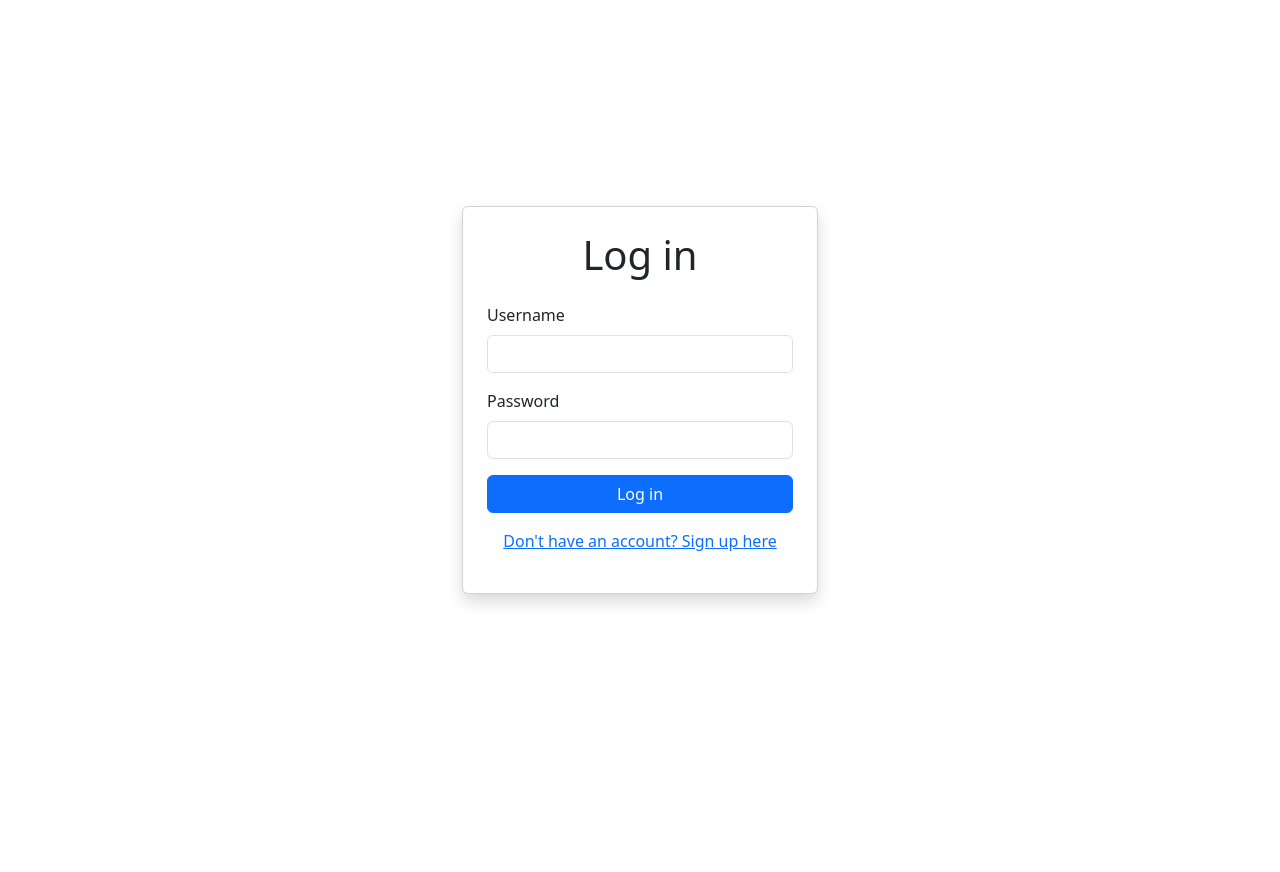
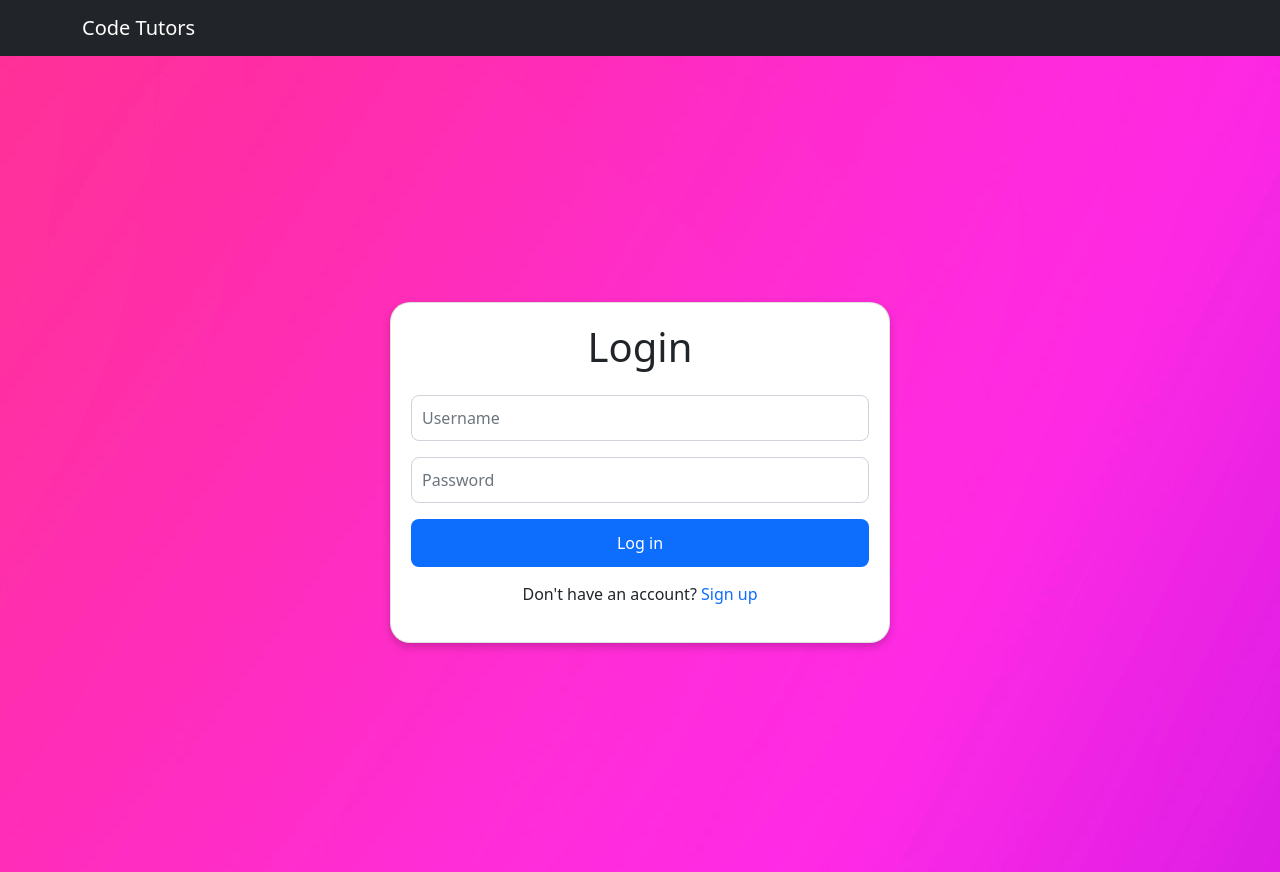
Before and after one commit to angelmohamed/codetutors, a Django app: template tutorials/templates/log_in.html in a window 1280 px wide. Before the commit the page ends 605 px from the top, so only its background shows below. Run offline with Django 3.2, Linux system fonts and the light colour scheme; the template is opened without the code that fills it, so the values that code supplies are empty; some libraries are stand-ins or nearby versions.

Commit message:
sign up and login pages front end

```diff
--- a/static/custom.css
+++ b/static/custom.css
@@ -1,15 +1,11 @@
-/*
- * Alerts
- */
-
-.alert {
-  border-radius: 0px;
-}
-
-
 /*
  * Cover page
  */
+
+.body-style {
+  background: url('/static/electric-pink-color-abstraction.jpg') no-repeat center center;
+
+}
 
 .content {
   padding-top: 10px;
@@ -37,16 +33,18 @@ p.cover-text {
 }
 
 .cover-card {
-  background-color: rgba(245, 245, 245, 0.6);
+  background-size: cover;
   max-width: 30rem;
   padding-top: 30px;
   padding-left: 50px;
   padding-right: 50px;
   padding-bottom: 30px;
   border-radius: 15%;
+  color: #000000; /* Optional: Set text color to ensure readability on the background */
 }
+
 .cover-card-block {
-  opacity: 1
+  opacity: 1;
 }
 
 
--- a/tutorials/templates/base.html
+++ b/tutorials/templates/base.html
@@ -7,9 +7,9 @@
     <link href="https://cdn.jsdelivr.net/npm/bootstrap@5.1.2/dist/css/bootstrap.min.css" rel="stylesheet" integrity="sha384-uWxY/CJNBR+1zjPWmfnSnVxwRheevXITnMqoEIeG1LJrdI0GlVs/9cVSyPYXdcSF" crossorigin="anonymous">
     <link href="{% static 'custom.css' %}" rel="stylesheet">
     <link rel="stylesheet" href="https://cdn.jsdelivr.net/npm/bootstrap-icons@1.5.0/font/bootstrap-icons.css">
-    <title>Code Tutors</title>
+    <title>CodeTutors</title>
   </head>
-  <body>
+  <body class="body-style">
     {% block body %}
     {% endblock %}
     <script src="https://cdn.jsdelivr.net/npm/@popperjs/core@2.10.2/dist/umd/popper.min.js" integrity="sha384-7+zCNj/IqJ95wo16oMtfsKbZ9ccEh31eOz1HGyDuCQ6wgnyJNSYdrPa03rtR1zdB" crossorigin="anonymous"></script>
--- a/tutorials/templates/log_in.html
+++ b/tutorials/templates/log_in.html
@@ -1,36 +1,82 @@
-<!DOCTYPE html>
-<html lang="en">
-<head>
-  <meta charset="UTF-8">
-  <meta name="viewport" content="width=device-width, initial-scale=1.0">
-  <title>Login - Code Tutors</title>
-  <link rel="stylesheet" href="static/custom.css">
-  <link href="https://cdn.jsdelivr.net/npm/bootstrap@5.3.0-alpha1/dist/css/bootstrap.min.css" rel="stylesheet">
-</head>
-<body>
-  <div class="container">
-    <div class="row justify-content-center align-items-center vh-100">
-      <div class="col-sm-12 col-md-6 col-lg-4">
-        <div class="card p-4 shadow">
-          <h1 class="text-center mb-4">Log in</h1>
+{% extends 'base_content.html' %}
+{% block content %}
+<style>
+  .centered-card {
+    border-radius: 20px; /* Rounded corners */
+    box-shadow: 0 4px 8px rgba(0, 0, 0, 0.2); /* Optional shadow for better appearance */
+    padding: 20px; /* Add some internal spacing */
+    max-width: 500px; /* Adjust the width of the card */
+    width: 80%; /* Ensure it stays responsive */
+  }
+
+  /* Styling for the input fields */
+  .form-control {
+    font-size: 1rem; /* Consistent font size */
+    padding: 10px; /* Add padding inside the input fields */
+    border-radius: 8px; /* Rounded corners */
+    border: 1px solid #ced4da; /* Light border color */
+    transition: border-color 0.3s ease; /* Smooth transition for focus */
+    width: 100%; /* Ensure the input fields take the full width */
+  }
+
+  .form-control:focus {
+    border-color: #0d6efd; /* Blue border when focused */
+    box-shadow: 0 0 5px rgba(13, 110, 253, 0.5); /* Light shadow on focus */
+  }
+
+  /* Styling to make buttons the same */
+  .btn-primary {
+    font-size: 1rem; /* Consistent font size */
+    width: 100%; /* Make the button take full width of its container */
+    padding: 12px 0; /* Add padding to top and bottom */
+    border-radius: 8px; /* Rounded corners */
+    background-color: #0d6efd; /* Blue color */
+    color: white; /* White text */
+    border: none; /* Remove border */
+    cursor: pointer; /* Pointer on hover */
+    transition: background-color 0.3s ease; /* Smooth transition for hover effect */
+  }
+
+  .btn-primary:hover {
+    background-color: #0056b3; /* Darker blue on hover */
+  }
+
+  /* Styling for the link to register */
+  .register-text {
+    margin-top: 15px; /* Space between button and text */
+    text-align: center; /* Center the text */
+  }
+
+  .register-link {
+    color: #0d6efd;
+    text-decoration: none;
+    font-size: 1rem;
+  }
+
+  .register-link:hover {
+    text-decoration: underline;
+  }
+</style>
+
+<div class="container vh-100 d-flex justify-content-center align-items-center">
+  <div class="card centered-card">
+    <h1 class="mb-4 text-center">Login</h1>
     <form action="/login/" method="post">
       {% csrf_token %}
       <div class="mb-3">
-              <label for="username" class="form-label">Username</label>
-              <input type="text" class="form-control" id="username" name="username" required>
+        <input type="text" class="form-control" id="username" name="username" placeholder="Username" required>
       </div>
       <div class="mb-3">
-              <label for="password" class="form-label">Password</label>
-              <input type="password" class="form-control" id="password" name="password" required>
+        <input type="password" class="form-control" id="password" name="password" placeholder="Password" required>
       </div>
-            <button type="submit" class="btn btn-primary w-100">Log in</button>
+      <button type="submit" class="btn-primary">Log in</button>
+      <p class="register-text">Don't have an account?
+        <a href="{% url 'sign_up' %}" class="register-link">
+          Sign up
+        </a>
+      </p>
     </form>
-          <p class="text-center mt-3">
-            <a href="{% url 'sign_up' %}">Don't have an account? Sign up here</a>
-          </p>
   </div>
 </div>
-    </div>
-  </div>
-</body>
-</html>
+
+{% endblock %}
```
Also changed, not shown: tutorials/templates/home.html (+37 -19 lines), tutorials/templates/sign_up.html (+113 -10 lines), static/electric-pink-color-abstraction.jpg (added). Lines whose indentation alone changed are shown as unchanged.
